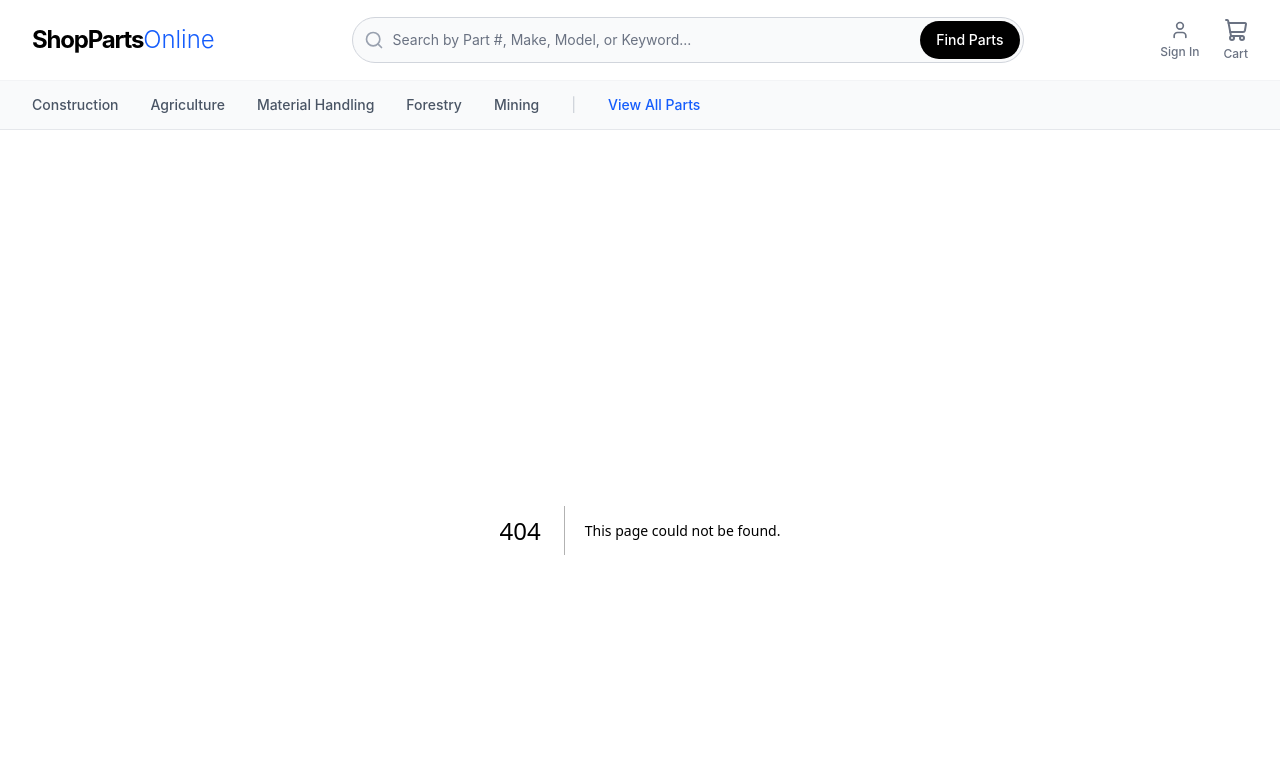
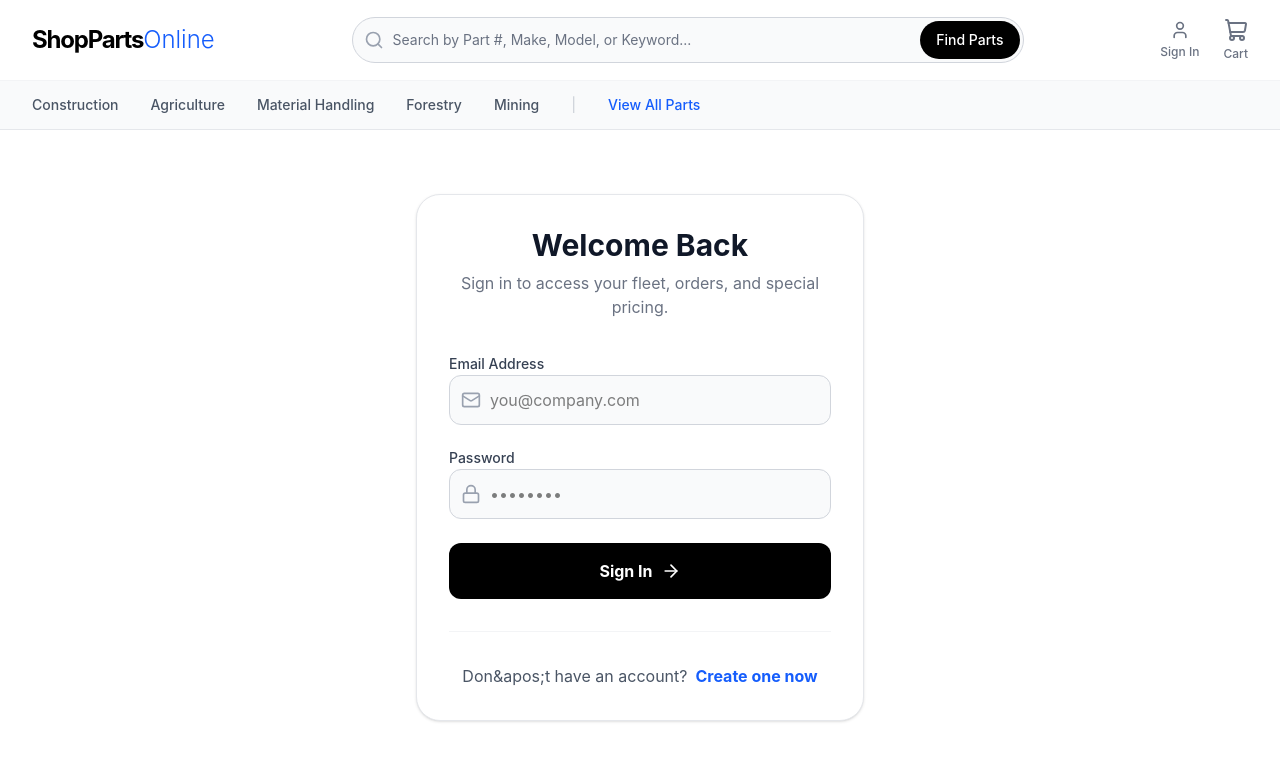
Before and after one commit to thomasandersonmat-openclaw/shop-parts-online, a Next.js app: page /account in a window 1280 px wide. Before the commit this address had no page. Shown: the top 760 px of the page. Built offline with nearby package versions, Linux system fonts and the light colour scheme; no server answers.

Commit message:
Add account login and registration page with simulated captcha

```diff
--- /dev/null
+++ b/src/app/account/AccountClient.tsx
@@ -0,0 +1,211 @@
+/* eslint-disable @typescript-eslint/no-explicit-any */
+'use client';
+
+import { useState } from 'react';
+import { supabase } from '@/lib/supabase';
+import { Mail, Lock, User, ShieldCheck, ArrowRight } from 'lucide-react';
+import Link from 'next/link';
+
+export function AccountClient() {
+  const [isLogin, setIsLogin] = useState(true);
+  const [email, setEmail] = useState('');
+  const [password, setPassword] = useState('');
+  const [firstName, setFirstName] = useState('');
+  const [lastName, setLastName] = useState('');
+  const [captchaVerified, setCaptchaVerified] = useState(false);
+  const [loading, setLoading] = useState(false);
+  const [error, setError] = useState<string | null>(null);
+  const [success, setSuccess] = useState<string | null>(null);
+
+  const handleAuth = async (e: React.FormEvent) => {
+    e.preventDefault();
+    setError(null);
+    setSuccess(null);
+
+    if (!isLogin && !captchaVerified) {
+      setError('Please verify that you are not a robot.');
+      return;
+    }
+
+    setLoading(true);
+
+    try {
+      if (isLogin) {
+        const { error } = await supabase.auth.signInWithPassword({
+          email,
+          password,
+        });
+        if (error) throw error;
+        setSuccess('Successfully logged in!');
+        // In a real app, redirect to dashboard or home
+        setTimeout(() => window.location.href = '/', 1000);
+      } else {
+        const { error } = await supabase.auth.signUp({
+          email,
+          password,
+          options: {
+            data: {
+              first_name: firstName,
+              last_name: lastName,
+            }
+          }
+        });
+        if (error) throw error;
+        setSuccess('Account created successfully! You can now log in.');
+        setIsLogin(true);
+        setPassword('');
+      }
+    } catch (err: any) {
+      setError(err.message || 'An error occurred during authentication.');
+    } finally {
+      setLoading(false);
+    }
+  };
+
+  return (
+    <div className="max-w-7xl mx-auto px-4 sm:px-6 lg:px-8 py-16 flex justify-center">
+      <div className="w-full max-w-md bg-white border border-gray-200 rounded-3xl p-8 shadow-sm">
+        <div className="text-center mb-8">
+          <h1 className="text-3xl font-bold text-gray-900 mb-2">
+            {isLogin ? 'Welcome Back' : 'Create an Account'}
+          </h1>
+          <p className="text-gray-500">
+            {isLogin
+              ? 'Sign in to access your fleet, orders, and special pricing.'
+              : 'Join today for faster checkout and order tracking.'}
+          </p>
+        </div>
+
+        {error && (
+          <div className="bg-red-50 text-red-600 p-4 rounded-xl text-sm mb-6 border border-red-100">
+            {error}
+          </div>
+        )}
+
+        {success && (
+          <div className="bg-green-50 text-green-600 p-4 rounded-xl text-sm mb-6 border border-green-100">
+            {success}
+          </div>
+        )}
+
+        <form onSubmit={handleAuth} className="space-y-5">
+          {!isLogin && (
+            <div className="flex gap-4">
+              <div className="flex-1 space-y-2">
+                <label className="text-sm font-medium text-gray-700">First Name</label>
+                <div className="relative">
+                  <div className="absolute inset-y-0 left-0 pl-3 flex items-center pointer-events-none">
+                    <User className="h-5 w-5 text-gray-400" />
+                  </div>
+                  <input
+                    type="text"
+                    required
+                    value={firstName}
+                    onChange={(e) => setFirstName(e.target.value)}
+                    className="block w-full pl-10 pr-3 py-3 border border-gray-300 rounded-xl focus:ring-blue-500 focus:border-blue-500 bg-gray-50"
+                    placeholder="John"
+                  />
+                </div>
+              </div>
+              <div className="flex-1 space-y-2">
+                <label className="text-sm font-medium text-gray-700">Last Name</label>
+                <input
+                  type="text"
+                  required
+                  value={lastName}
+                  onChange={(e) => setLastName(e.target.value)}
+                  className="block w-full px-3 py-3 border border-gray-300 rounded-xl focus:ring-blue-500 focus:border-blue-500 bg-gray-50"
+                  placeholder="Doe"
+                />
+              </div>
+            </div>
+          )}
+
+          <div className="space-y-2">
+            <label className="text-sm font-medium text-gray-700">Email Address</label>
+            <div className="relative">
+              <div className="absolute inset-y-0 left-0 pl-3 flex items-center pointer-events-none">
+                <Mail className="h-5 w-5 text-gray-400" />
+              </div>
+              <input
+                type="email"
+                required
+                value={email}
+                onChange={(e) => setEmail(e.target.value)}
+                className="block w-full pl-10 pr-3 py-3 border border-gray-300 rounded-xl focus:ring-blue-500 focus:border-blue-500 bg-gray-50"
+                placeholder="you@company.com"
+              />
+            </div>
+          </div>
+
+          <div className="space-y-2">
+            <label className="text-sm font-medium text-gray-700">Password</label>
+            <div className="relative">
+              <div className="absolute inset-y-0 left-0 pl-3 flex items-center pointer-events-none">
+                <Lock className="h-5 w-5 text-gray-400" />
+              </div>
+              <input
+                type="password"
+                required
+                value={password}
+                onChange={(e) => setPassword(e.target.value)}
+                className="block w-full pl-10 pr-3 py-3 border border-gray-300 rounded-xl focus:ring-blue-500 focus:border-blue-500 bg-gray-50"
+                placeholder="••••••••"
+                minLength={6}
+              />
+            </div>
+          </div>
+
+          {/* Simulated Captcha for Registration */}
+          {!isLogin && (
+            <div className="pt-2">
+              <div className="border border-gray-300 rounded-xl p-4 bg-gray-50 flex items-center justify-between">
+                <div className="flex items-center gap-3">
+                  <input
+                    type="checkbox"
+                    id="captcha"
+                    checked={captchaVerified}
+                    onChange={(e) => setCaptchaVerified(e.target.checked)}
+                    className="w-6 h-6 text-blue-600 rounded border-gray-300 focus:ring-blue-500 cursor-pointer"
+                  />
+                  <label htmlFor="captcha" className="font-medium text-gray-700 cursor-pointer">
+                    I&apos;m not a robot
+                  </label>
+                </div>
+                <div className="flex flex-col items-center">
+                  <ShieldCheck className="w-8 h-8 text-blue-600 mb-1" />
+                  <span className="text-[10px] text-gray-500 font-mono">reCAPTCHA</span>
+                </div>
+              </div>
+            </div>
+          )}
+
+          <button
+            type="submit"
+            disabled={loading}
+            className="w-full bg-black text-white font-bold py-4 rounded-xl hover:bg-gray-800 transition flex items-center justify-center gap-2 disabled:opacity-70 mt-6"
+          >
+            {loading ? 'Processing...' : isLogin ? 'Sign In' : 'Create Account'}
+            {!loading && <ArrowRight className="w-5 h-5" />}
+          </button>
+        </form>
+
+        <div className="mt-8 pt-8 border-t border-gray-100 text-center">
+          <p className="text-gray-600">
+            {isLogin ? "Don&apos;t have an account?" : "Already have an account?"}
+            <button
+              onClick={() => {
+                setIsLogin(!isLogin);
+                setError(null);
+                setSuccess(null);
+              }}
+              className="ml-2 font-bold text-blue-600 hover:text-blue-800 transition"
+            >
+              {isLogin ? 'Create one now' : 'Sign in here'}
+            </button>
+          </p>
+        </div>
+      </div>
+    </div>
+  );
+}
--- /dev/null
+++ b/src/app/account/page.tsx
@@ -0,0 +1,5 @@
+import { AccountClient } from './AccountClient';
+
+export default function AccountPage() {
+  return <AccountClient />;
+}
```
